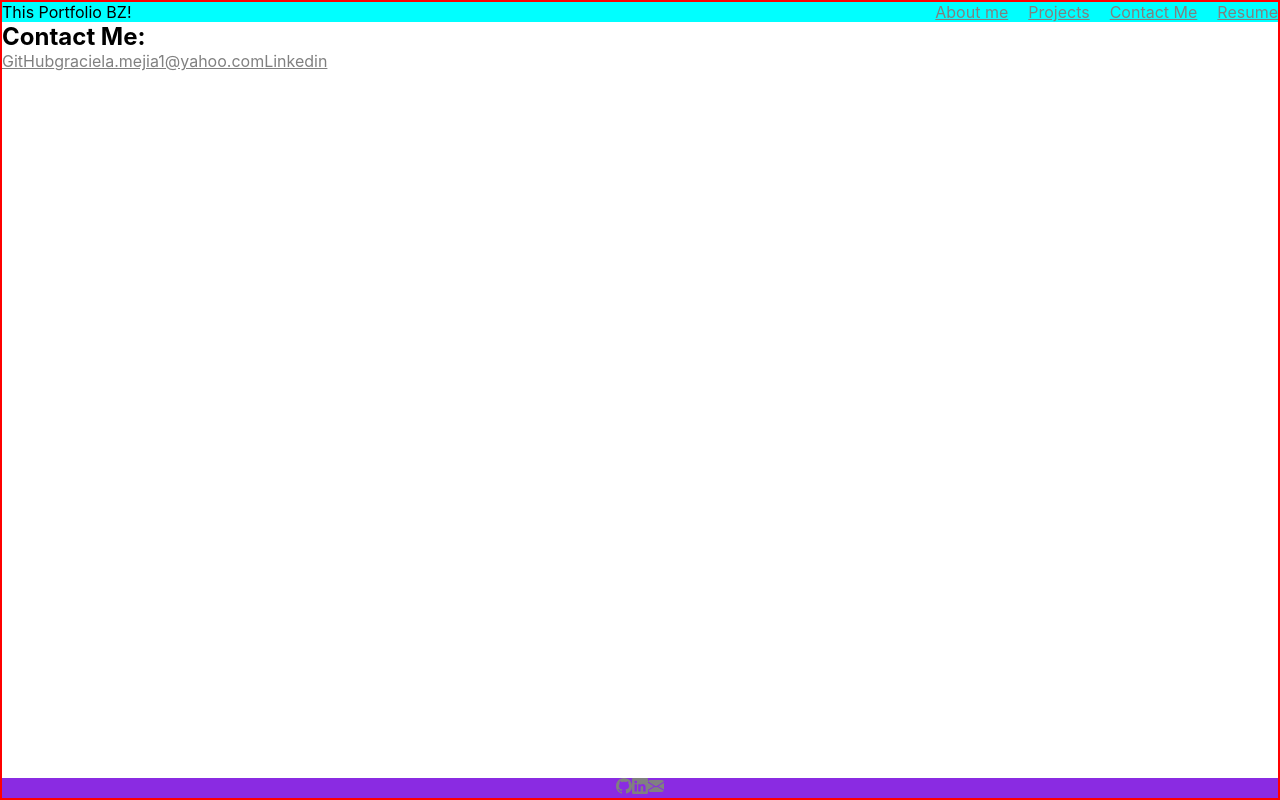
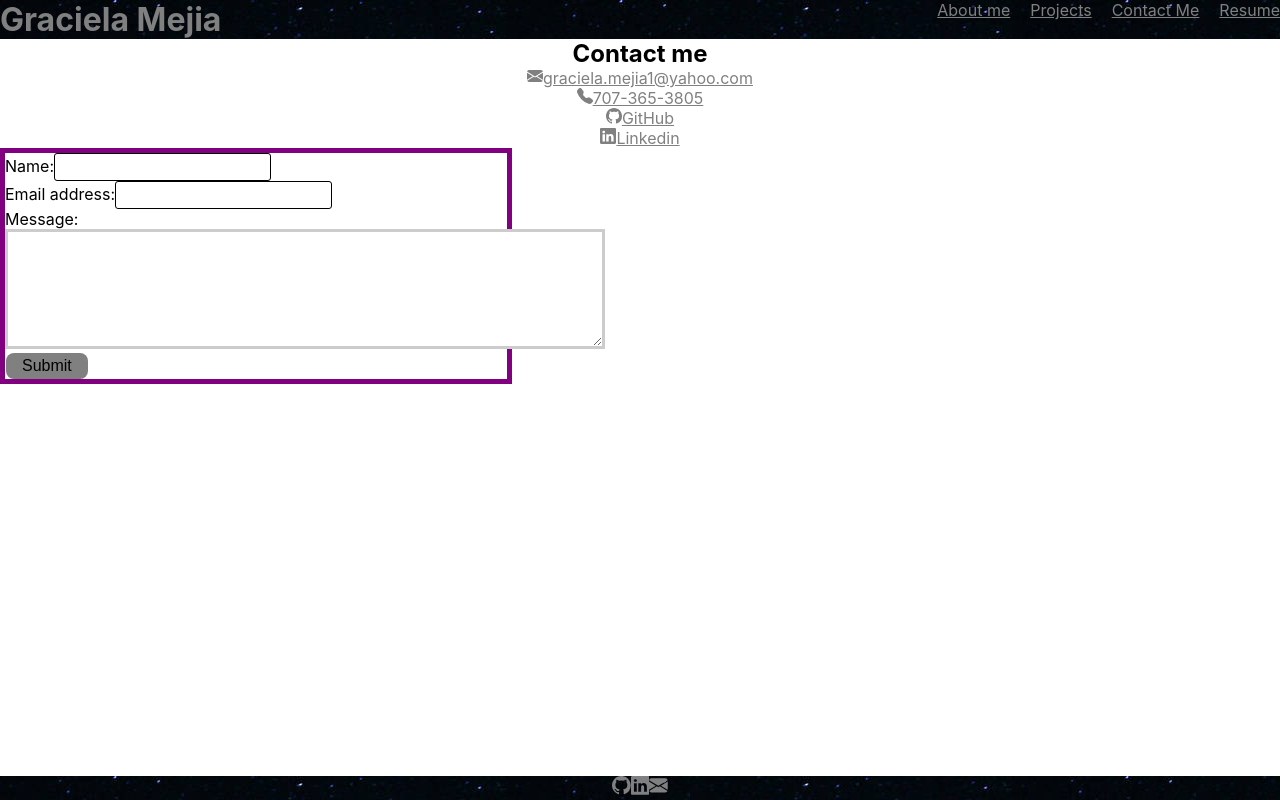
Before and after one commit to gmejia87/react-portfolio, a React (Create React App) app: page /contact in a window 1280 px wide. Built offline with nearby package versions, Linux system fonts and the light colour scheme.

Commit message:
add contact form

```diff
--- a/src/App.css
+++ b/src/App.css
@@ -5,7 +5,7 @@
 }
 
 .main-flex {
-  border: 2px solid red;
+  /* border: 2px solid red; */
   min-height: 100vh;
   display: flex;
   flex-direction: column;
--- /dev/null
+++ b/src/components/Contact/contact.css
@@ -0,0 +1,51 @@
+.link {
+  text-align: center;
+}
+
+form {
+  width: 40%;
+  border: 5px solid purple;
+}
+
+input {
+  font-size: 1rem;
+  padding: 0.25rem;
+  border: 1px solid #000000;
+  outline: none;
+  border-radius: 3px;
+  transition: box-shadow 0.2s;
+}
+
+input:focus {
+  border: 2px solid gray;
+  box-shadow: 0 0 0.25rem rgba(0, 0, 0, 0.5);
+}
+
+textarea {
+  width: 600px;
+  height: 120px;
+  border: 3px solid #cccccc;
+  padding: 5px;
+}
+
+button {
+  font-size: 1rem;
+  text-decoration: none;
+  padding: 0.25rem 1rem;
+  border-radius: 0.5rem;
+  border: none;
+  outline: none;
+  cursor: pointer;
+  margin: 0 1px;
+  background-color: gray;
+}
+
+button:hover {
+  opacity: 0.8;
+  color: plum;
+}
+
+button[disabled] {
+  cursor: default;
+  opacity: 0.8;
+}
--- a/src/components/Contact/index.js
+++ b/src/components/Contact/index.js
@@ -1,12 +1,112 @@
-import React from "react";
+import React, { useState } from "react";
+import "./contact.css";
+import { BsLinkedin, BsGithub, BsFillTelephoneFill } from "react-icons/bs";
+import { BsFillEnvelopeFill } from "react-icons/bs";
+
+import { validateEmail } from "../../utils/helpers";
 
 function Contact() {
+  const [formState, setFormState] = useState({
+    name: "",
+    email: "",
+    message: "",
+  });
+
+  const [errorMessage, setErrorMessage] = useState("");
+  const { name, email, message } = formState;
+
+  const handleSubmit = (e) => {
+    e.preventDefault();
+    if (!errorMessage) {
+      console.log("Submit Form", formState);
+    }
+  };
+
+  const handleChange = (e) => {
+    if (e.target.name === "email") {
+      const isValid = validateEmail(e.target.value);
+      if (!isValid) {
+        setErrorMessage("Your email is invalid.");
+      } else {
+        setErrorMessage("");
+      }
+    } else {
+      if (!e.target.value.length) {
+        setErrorMessage(`${e.target.name} is required.`);
+      } else {
+        setErrorMessage("");
+      }
+    }
+    if (!errorMessage) {
+      setFormState({ ...formState, [e.target.name]: e.target.value });
+      console.log("Handle Form", formState);
+    }
+  };
+
   return (
     <section>
-      <h2>Contact Me:</h2>
-      <a href="https://www.github.com/gmejia87">GitHub</a>
-      <a href="mailto:graciela.mejia1@yahoo.com">graciela.mejia1@yahoo.com</a>
-      <a href="https://www.linkedin.com/in/gracielamejia1/">Linkedin</a>
+      <h2>Contact me</h2>
+      <div className="link">
+        <a href="mailto:graciela.mejia1@yahoo.com">
+          <BsFillEnvelopeFill />
+          graciela.mejia1@yahoo.com
+        </a>
+      </div>
+      <div className="link">
+        <a href="tel:707.365.3805">
+          <BsFillTelephoneFill />
+          707-365-3805
+        </a>
+      </div>
+      <div className="link">
+        <a href="https://www.github.com/gmejia87">
+          <BsGithub />
+          GitHub
+        </a>
+      </div>
+      <div className="link">
+        <a href="https://www.linkedin.com/in/gracielamejia1/">
+          <BsLinkedin />
+          Linkedin
+        </a>
+      </div>
+      <form id="contact-form" onSubmit={handleSubmit}>
+        <div>
+          <label htmlFor="name">Name:</label>
+          <input
+            type="text"
+            name="name"
+            defaultValue={name}
+            onBlur={handleChange}
+          />
+        </div>
+        <div>
+          <label htmlFor="email">Email address:</label>
+          <input
+            type="email"
+            name="email"
+            defaultValue={email}
+            onBlur={handleChange}
+          />
+        </div>
+        <div>
+          <label htmlFor="message">Message:</label>
+          <textarea
+            name="message"
+            rows="5"
+            defaultValue={message}
+            onBlur={handleChange}
+          />
+        </div>
+        {errorMessage && (
+          <div>
+            <p className="error-text">{errorMessage}</p>
+          </div>
+        )}
+        <button data-testid="button" type="submit">
+          Submit
+        </button>
+      </form>
     </section>
   );
 }
--- a/src/components/Nav/Nav.css
+++ b/src/components/Nav/Nav.css
@@ -1,7 +1,12 @@
 header {
-  background-color: aqua;
+  background-image: url("../../assets/header/stars.jpg");
   display: flex;
   justify-content: space-between;
+}
+
+h1,
+a {
+  color: gray;
 }
 
 ul {
@@ -10,6 +15,6 @@ ul {
   gap: 20px;
 }
 
-a {
-  color: gray;
+a:hover {
+  color: plum;
 }
--- a/src/components/Nav/index.js
+++ b/src/components/Nav/index.js
@@ -5,7 +5,7 @@ import "./Nav.css";
 function Nav() {
   return (
     <header>
-      This Portfolio BZ!
+      <h1>Graciela Mejia</h1>
       <nav>
         <ul>
           <li>
--- a/src/components/Projects/index.js
+++ b/src/components/Projects/index.js
@@ -1,4 +1,5 @@
 import React from "react";
+import "./projects.css";
 
 function Projects() {
   return (
--- /dev/null
+++ b/src/components/Projects/projects.css
@@ -0,0 +1,5 @@
+h2,
+p {
+  color: black;
+  text-align: center;
+}
--- a/src/components/footer/Footer.css
+++ b/src/components/footer/Footer.css
@@ -1,7 +1,7 @@
 footer {
-  background-color: blueviolet;
+  background-image: url("../../assets/header/stars.jpg");
 }
 
-h4 {
+h3 {
   text-align: center;
 }
--- a/src/components/footer/index.js
+++ b/src/components/footer/index.js
@@ -6,7 +6,7 @@ import { BsFillEnvelopeFill } from "react-icons/bs";
 function Footer() {
   return (
     <footer>
-      <h4>
+      <h3>
         <a href="https://www.github.com/gmejia87">
           <BsGithub />
         </a>
@@ -16,7 +16,7 @@ function Footer() {
         <a href="mailto:graciela.mejia1@yahoo.com">
           <BsFillEnvelopeFill />
         </a>
-      </h4>
+      </h3>
     </footer>
   );
 }
--- /dev/null
+++ b/src/utils/helpers.js
@@ -0,0 +1,9 @@
+// export function capitalizeFirstLetter(string) {
+//   return string.charAt(0).toUpperCase() + string.slice(1);
+// }
+
+export function validateEmail(email) {
+  var re =
+    /^(([^<>()[\]\\.,;:\s@"]+(\.[^<>()[\]\\.,;:\s@"]+)*)|(".+"))@((\[[0-9]{1,3}\.[0-9]{1,3}\.[0-9]{1,3}\.[0-9]{1,3}\])|(([a-zA-Z\-0-9]+\.)+[a-zA-Z]{2,}))$/;
+  return re.test(String(email).toLowerCase());
+}
```
Also changed, not shown: src/assets/header/stars.jpg (added), src/assets/photos/gmejia.jpg (added).
